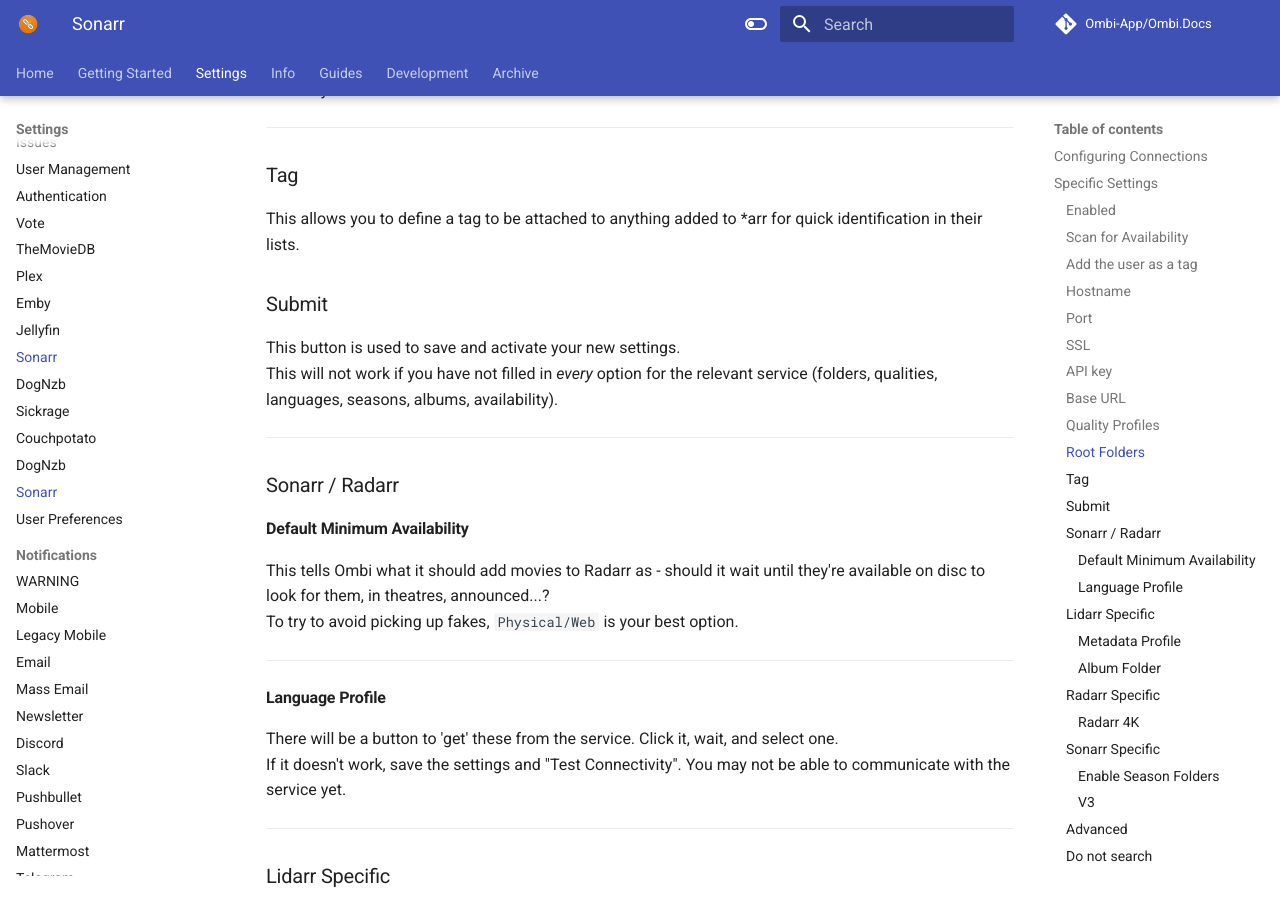
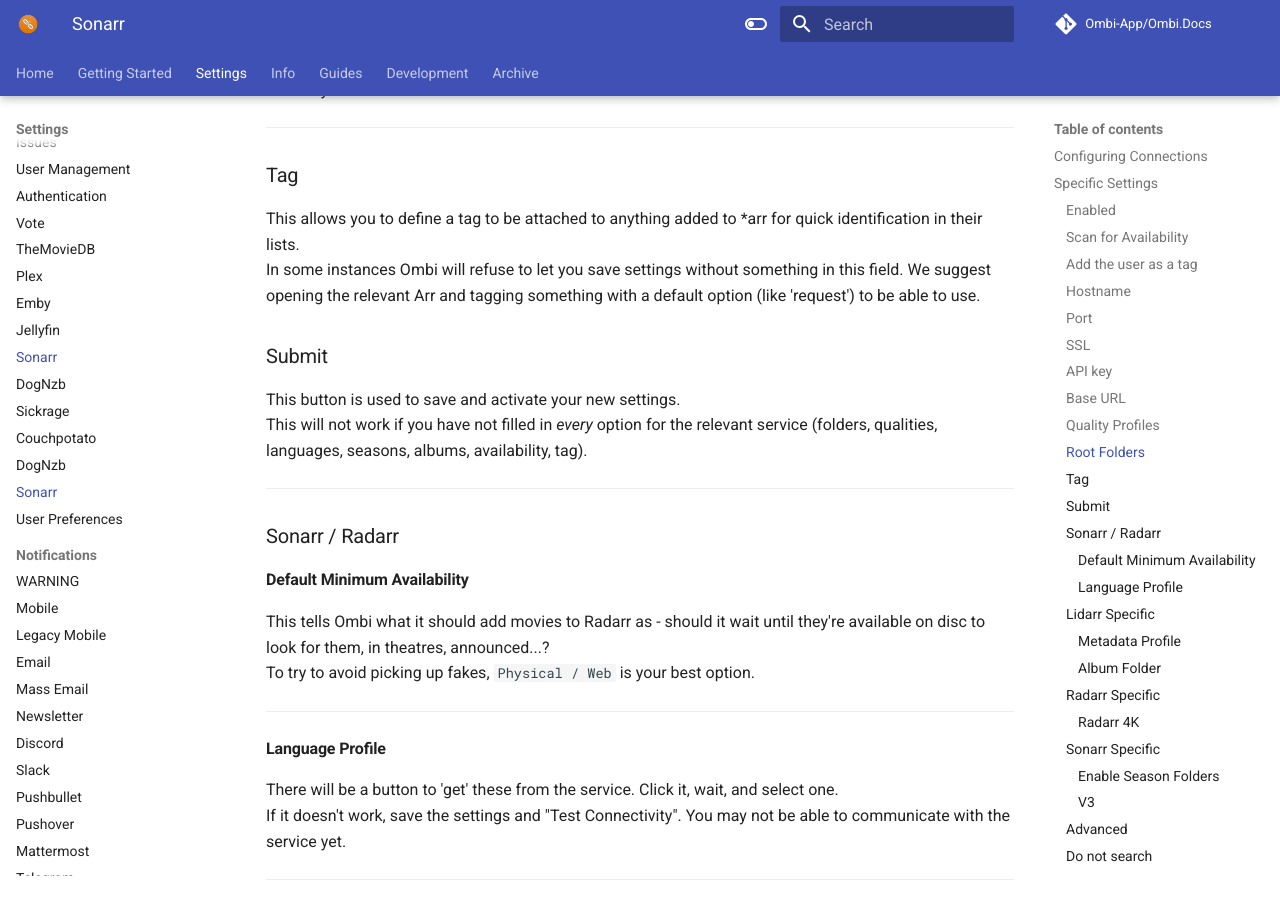
Before and after one commit to Ombi-app/Ombi.Docs, an MkDocs documentation site: the page built from docs/settings/all-the-arrs.md, in a window 1280 px wide and 900 px high, scrolled down 3920 px. Built offline with MkDocs 1.6.1 and Material for MkDocs 9.7.7, drawn with Linux system fonts in a browser that asks for light colours; comment, search, counter and statistics services are not loaded.

Commit message:
Add notes around tags

```diff
--- a/docs/settings/all-the-arrs.md
+++ b/docs/settings/all-the-arrs.md
@@ -126,11 +126,12 @@
 ### Tag
 
 This allows you to define a tag to be attached to anything added to *arr for quick identification in their lists.
+In some instances Ombi will refuse to let you save settings without something in this field. We suggest opening the relevant Arr and tagging something with a default option (like 'request') to be able to use.
 
 ### Submit
 
 This button is used to save and activate your new settings.
-This will not work if you have not filled in _every_ option for the relevant service (folders, qualities, languages, seasons, albums, availability).
+This will not work if you have not filled in _every_ option for the relevant service (folders, qualities, languages, seasons, albums, availability, tag).
 ***
 
 ### Sonarr / Radarr
@@ -138,7 +139,7 @@
 #### Default Minimum Availability
 
 This tells Ombi what it should add movies to Radarr as - should it wait until they're available on disc to look for them, in theatres, announced...?
-To try to avoid picking up fakes, `Physical/Web` is your best option.
+To try to avoid picking up fakes, `Physical / Web` is your best option.
 ***
 
 #### Language Profile
```
